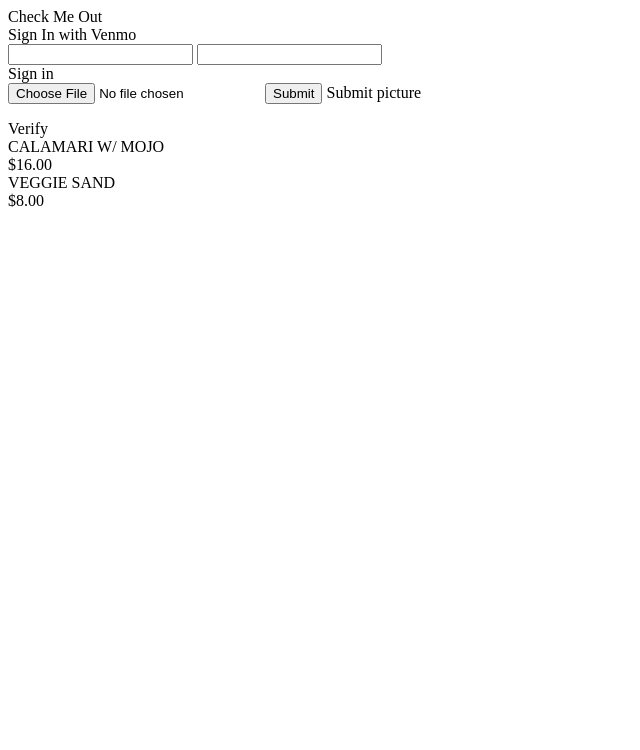
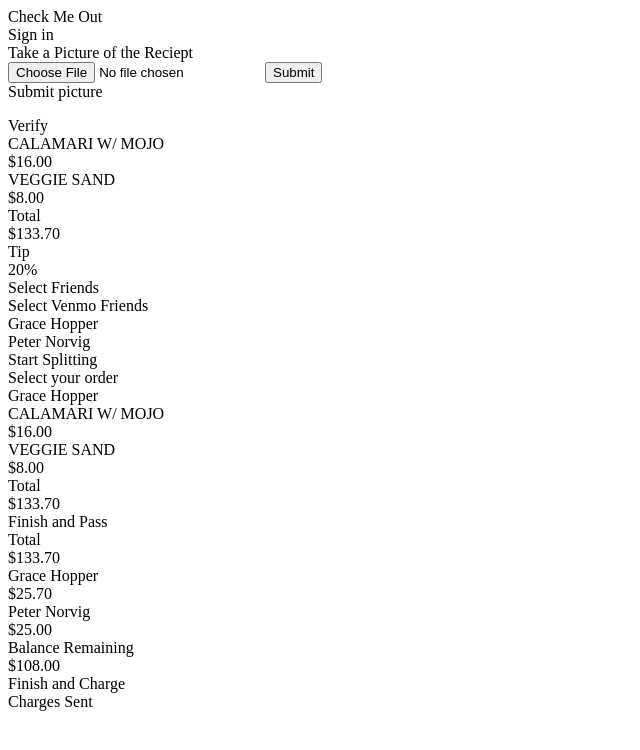
Before and after one commit to tomshen/checkmeout, a Flask app: page / in a window 1280 px wide. Shown: the top 750 px of the page, without its empty margins (0-640 px from the left). Run offline with Flask 2, Linux system fonts and the light colour scheme; parts of the project's set-up code (start-up, migrations or seed data) failed here and were passed over; some libraries are stand-ins or nearby versions.

Commit message:
added a skeletal HTML structure

```diff
--- a/templates/index.html
+++ b/templates/index.html
@@ -39,11 +39,6 @@
 		</div>
 
 		<div class="signin-form-container">
-			<div class="signin-label">
-				Sign In with Venmo
-			</div>
-			<input type="text" class="signin-input">
-			<input type="password" class="signin-input">
 			<div class="signin-submit stage-submit">
 				Sign in
 			</div>
@@ -51,9 +46,12 @@
 
 
 		<div class="picture-container">
+			<div class="picture-label">
+				Take a Picture of the Reciept
+			</div>
 			<form action="/upload" method="post">
-				<input type="file" accept="capture=camera">
-				<input type="submit" url
+				<input type="file" accept="image/*" capture="camera"	>
+				<input type="submit">
 				<div class="signin-submit stage-submit">
 					Submit picture
 				</div>
@@ -81,7 +79,139 @@
 				</div>
 			</div>
 			<div class="receipt-meta">
-				<div class="">
+				<div class="meta-title">
+					Total
+				</div>
+				<div class="meta-value">
+					$133.70
+				</div>
+			</div>
+			<div class="receipt-meta">
+				<div class="meta-title">
+					Tip
+				</div>
+				<div class="meta-value">
+					20%
+				</div>
+			</div>
+
+			<div class="receipt-action">
+				Select Friends
+			</div>
+		</div>
+
+		<div class="friends-container">
+			<div class="friends-title">
+				Select Venmo Friends
+			</div>
+			<div class="friend">
+				<div class="friend-photo">
+				</div>
+				<div class="friend-name">
+					Grace Hopper
+				</div>
+				<div class="friend-selected">
+				</div>
+			</div>
+			<div class="friend">
+				<div class="friend-photo">
+				</div>
+				<div class="friend-name">
+					Peter Norvig
+				</div>
+				<div class="friend-selected">
+				</div>
+			</div>
+
+			<div class="friends-action">
+				Start Splitting
+			</div>
+		</div>
+
+		<div class="claim-container">
+			<div class="receipt-title">
+				Select your order
+			</div>
+			<div class="receipt-subtitle">
+				Grace Hopper
+			</div>
+
+			<div class="receipt-item">
+				<div class="item-name">
+					CALAMARI W/ MOJO
+				</div>
+				<div class="item-cost">
+					$16.00
+				</div>
+			</div>
+			<div class="receipt-item">
+				<div class="item-name">
+					VEGGIE SAND
+				</div>
+				<div class="item-cost">
+					$8.00
+				</div>
+			</div>
+			<div class="receipt-meta">
+				<div class="meta-title">
+					Total
+				</div>
+				<div class="meta-value">
+					$133.70
+				</div>
+			</div>
+
+			<div class="receipt-action">
+				Finish and Pass
+			</div>
+		</div>
+
+		<div class="total-container">
+			<div class="receipt-meta">
+				<div class="meta-title">
+					Total
+				</div>
+				<div class="meta-value">
+					$133.70
+				</div>
+			</div>
+
+			<div class="receipt-meta">
+				<div class="meta-title">
+					Grace Hopper
+				</div>
+				<div class="meta-value">
+					$25.70
+				</div>
+			</div>
+
+			<div class="receipt-meta">
+				<div class="meta-title">
+					Peter Norvig
+				</div>
+				<div class="meta-value">
+					$25.00
+				</div>
+			</div>
+
+
+			<div class="receipt-meta">
+				<div class="meta-title">
+					Balance Remaining
+				</div>
+				<div class="meta-value">
+					$108.00
+				</div>
+			</div>
+
+			<div class="receipt-action">
+				Finish and Charge
+			</div>
+		</div>
+
+		<div class="confirmation-container">
+			<div class="confirmation-label">
+				Charges Sent
 			</div>
 		</div>
 
```
Also changed, not shown: static/img/no-image.gif (added).
